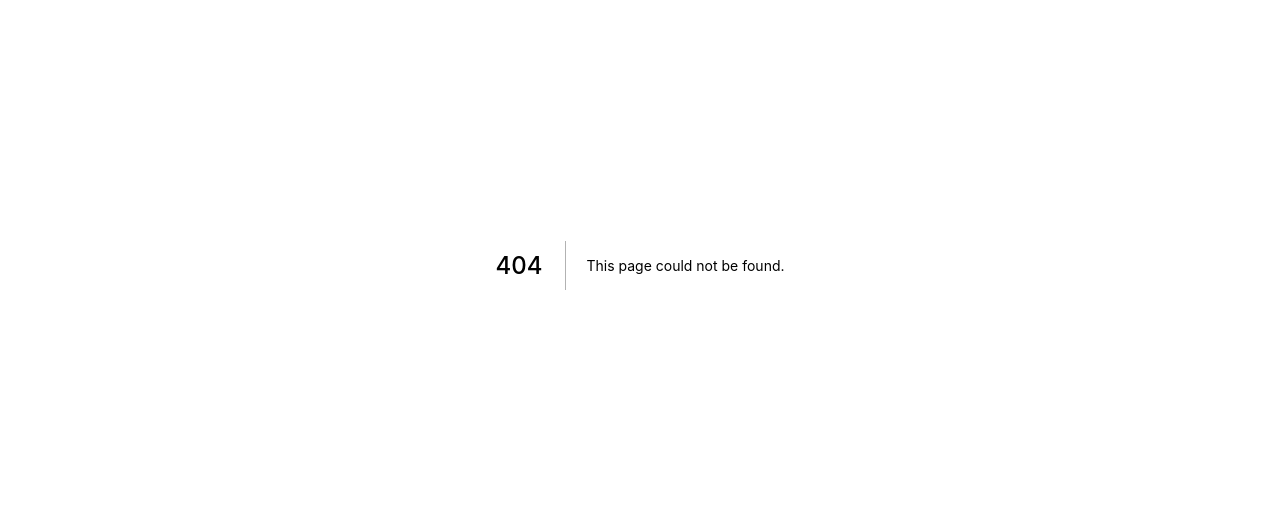
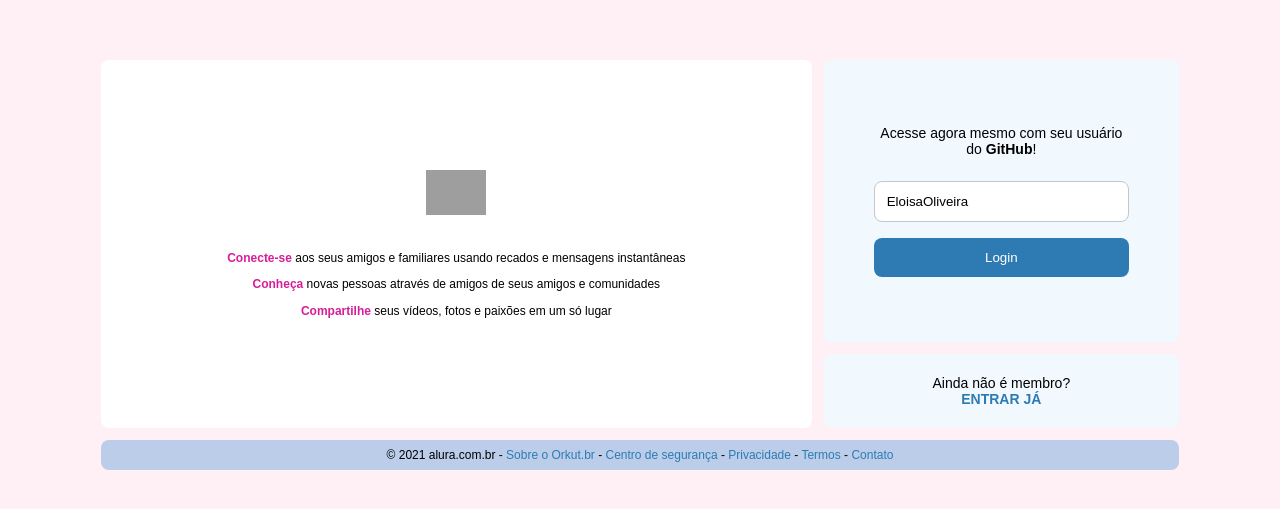
Before and after one commit to EloisaOliveira/alurakut, a Next.js app: page /login in a window 1280 px wide. Before the commit this address had no page. Shown: the part 135-644 px from the top of the page. Built offline with nearby package versions, Linux system fonts and the light colour scheme; grey boxes are pictures that could not be loaded.

Commit message:
criado pagina de login com autenticação jwt

```diff
--- a/package.json
+++ b/package.json
@@ -8,7 +8,9 @@
   },
   "dependencies": {
     "datocms-client": "^3.4.11",
+    "jsonwebtoken": "^8.5.1",
     "next": "latest",
+    "nookies": "^2.5.2",
     "react": "^17.0.2",
     "react-dom": "^17.0.2",
     "react-is": "^17.0.2",
--- /dev/null
+++ b/pages/login.js
@@ -0,0 +1,81 @@
+import React from 'react';
+import { useRouter } from 'next/router'
+import nookies from 'nookies';
+
+export default function LoginPage() {
+  const router = useRouter()
+  const [githubUser, setGithubUser] = React.useState('EloisaOliveira')
+
+  return (
+    <main style={{ display: 'flex', flex: 1, alignItems: 'center', justifyContent: 'center' }}>
+      <div className="loginScreen">
+        <section className="logoArea">
+          <img src="https://alurakut.vercel.app/logo.svg" />
+
+          <p><strong>Conecte-se</strong> aos seus amigos e familiares usando recados e mensagens instantâneas</p>
+          <p><strong>Conheça</strong> novas pessoas através de amigos de seus amigos e comunidades</p>
+          <p><strong>Compartilhe</strong> seus vídeos, fotos e paixões em um só lugar</p>
+        </section>
+
+        <section className="formArea">
+          <form className="box" onSubmit={(infosDoEvento) => {
+            infosDoEvento.preventDefault();
+            // alert('Alguém clicou no botão!')
+            console.log('Usuário: ', githubUser)
+            fetch('https://alurakut.vercel.app/api/login', {
+              method: 'POST',
+              headers: {
+                'Content-Type': 'application/json'
+              },
+              body: JSON.stringify({ githubUser: githubUser })
+            })
+              .then(async (respostaDoServer) => {
+                const dadosDaResposta = await respostaDoServer.json()
+                const token = dadosDaResposta.token;
+                nookies.set(null, 'USER_TOKEN', token, {
+                  path: '/',
+                  maxAge: 86400 * 7
+                })
+                router.push('/')
+              })
+          }}>
+            <p>
+              Acesse agora mesmo com seu usuário do <strong>GitHub</strong>!
+            </p>
+            <input
+              placeholder="Usuário"
+              value={githubUser}
+              onChange={(evento) => {
+                setGithubUser(evento.target.value)
+              }}
+            />
+            {githubUser.length === 0
+              ? 'Preencha o campo'
+              : ''
+            }
+            <button type="submit">
+              Login
+            </button>
+          </form>
+
+          <footer className="box">
+            <p>
+              Ainda não é membro? <br />
+              <a href="/login">
+                <strong>
+                  ENTRAR JÁ
+                </strong>
+              </a>
+            </p>
+          </footer>
+        </section>
+
+        <footer className="footerArea">
+          <p>
+            © 2021 alura.com.br - <a href="/">Sobre o Orkut.br</a> - <a href="/">Centro de segurança</a> - <a href="/">Privacidade</a> - <a href="/">Termos</a> - <a href="/">Contato</a>
+          </p>
+        </footer>
+      </div>
+    </main>
+  )
+}
```
Also changed, not shown: 1 other file (tests, documents, lock files or other folders).
